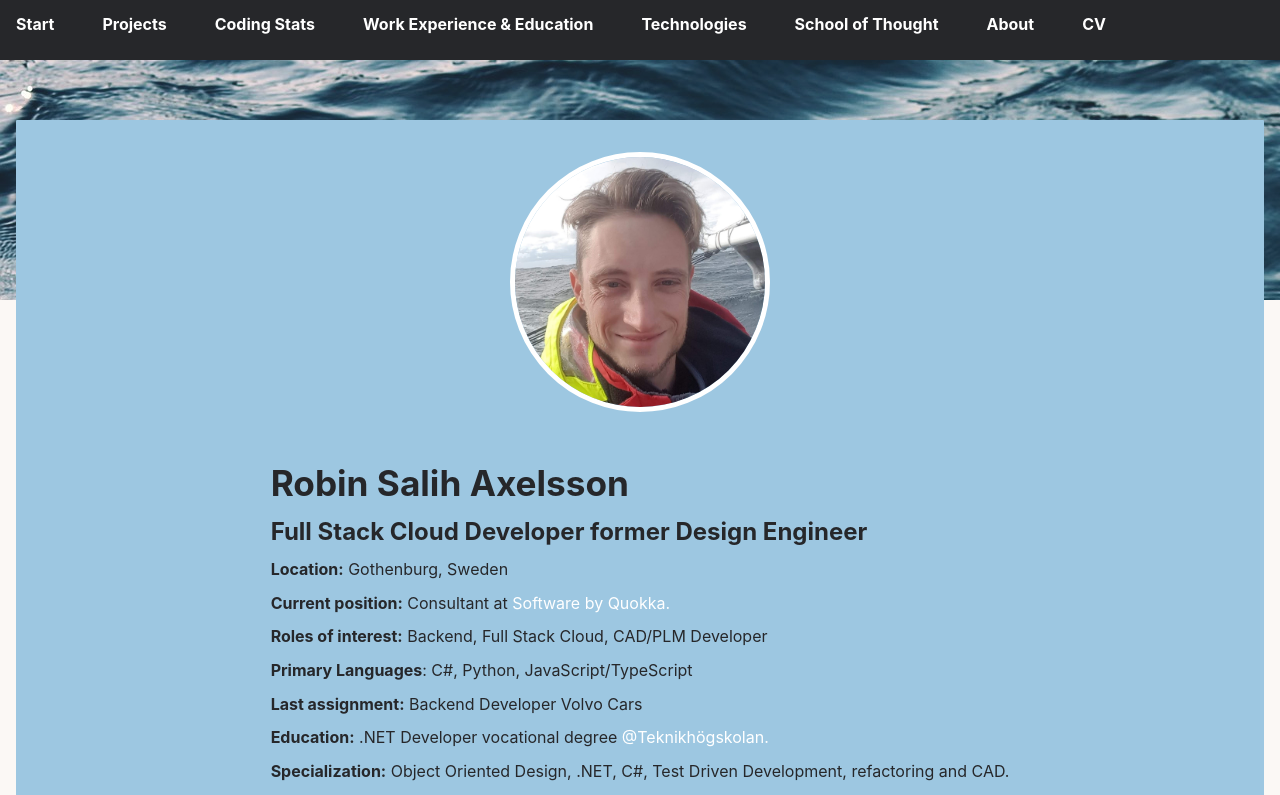
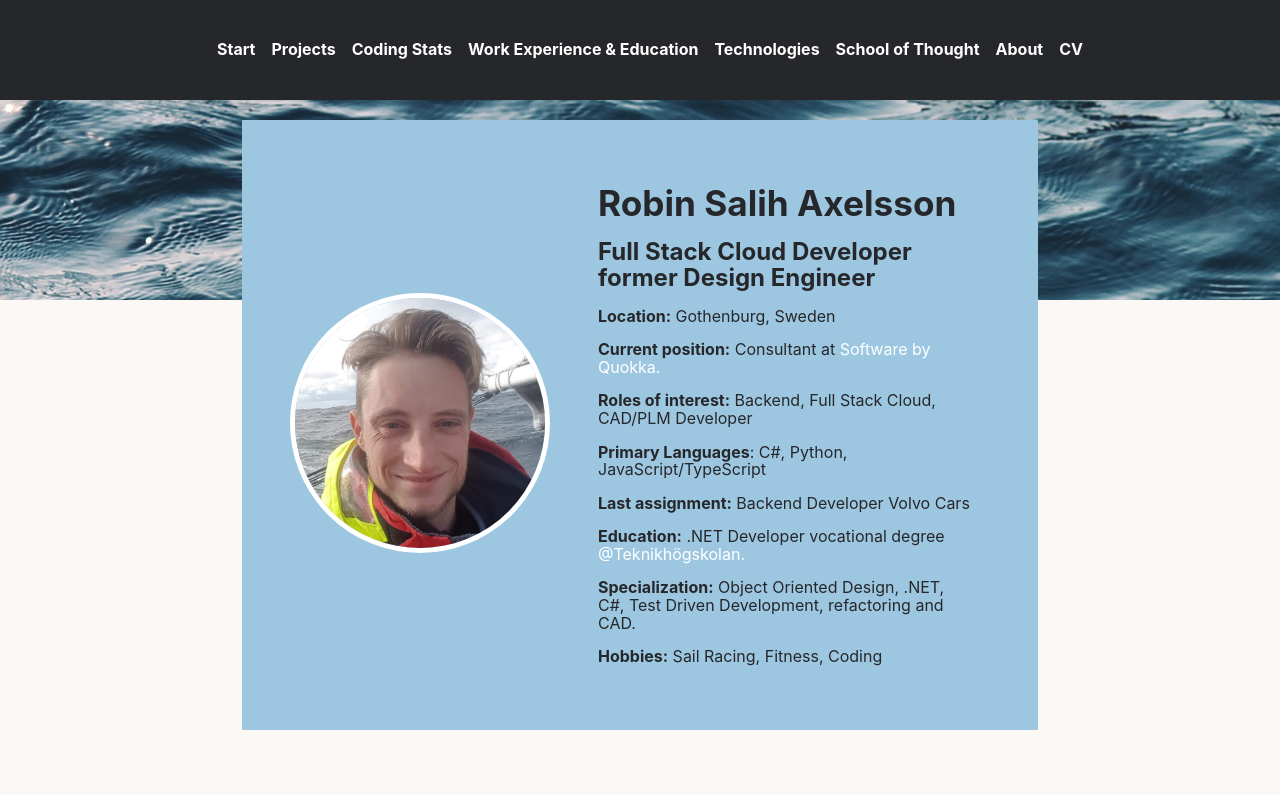
Before and after one commit to RobinAxelsson/personal-jam, a Next.js app: page /about in a window 1280 px wide. Shown: the top 795 px of the page. Built offline with nearby package versions, Linux system fonts and the light colour scheme.

Commit message:
responsive

```diff
--- a/styles/globals.css
+++ b/styles/globals.css
@@ -16,10 +16,10 @@
 }
 
 #__next {
-    position: absolute;
-    left:0;
-    top: 0;
-    right: 0;
+  position: absolute;
+  left: 0;
+  top: 0;
+  right: 0;
 }
 
 main {
@@ -43,7 +43,12 @@ main {
   padding: 0px;
 }
 
-h1, h2, h3, h4, p, li {
+h1,
+h2,
+h3,
+h4,
+p,
+li {
   margin: var(--default-margin);
   line-height: 1.1em;
 }
@@ -79,8 +84,8 @@ figure {
 */
 body {
   background-color: var(--clr-bg);
-  font-family: -apple-system, BlinkMacSystemFont, Segoe UI, Roboto, Oxygen, Ubuntu,
-    Cantarell, Fira Sans, Droid Sans, Helvetica Neue, sans-serif;
+  font-family: -apple-system, BlinkMacSystemFont, Segoe UI, Roboto, Oxygen,
+    Ubuntu, Cantarell, Fira Sans, Droid Sans, Helvetica Neue, sans-serif;
   display: flex;
   flex-direction: column;
   /* min-height: 100vh; */
@@ -93,14 +98,12 @@ body {
   position: absolute;
   z-index: -1;
   left: 0;
-  top:0;
+  top: 0;
   opacity: 0.9;
   background-image: url("/images/bg-water_1920-1280.jpg");
   width: 100%;
   height: 300px;
 }
-
-
 
 ul {
   list-style: none;
@@ -121,11 +124,10 @@ footer {
   background-color: var(--clr-font-primary);
 }
 
-
 footer {
-  position:absolute;
+  position: absolute;
   right: 0;
-  left:0;
+  left: 0;
   bottom: 0;
   /* width: 100%; */
   padding-block: 100px;
@@ -139,8 +141,6 @@ footer ul {
   margin: var(--default-margin);
 }
 
-
-
 header {
   width: 100%;
   font-weight: bold;
@@ -148,19 +148,6 @@ header {
   position: fixed;
   min-height: 60px;
 }
-
-nav ul {
-  display: flex;
-  flex-wrap: wrap;
-  gap: 1rem;
-}
-
-/* nav ul li {
-  margin: 0.5rem;
-} */
-
-
-
 
 /* .card-collection {
   max-width: var(--main-max-width);
@@ -190,7 +177,6 @@ nav ul {
 .grid-column-3 {
   grid-template-columns: auto auto auto;
 }
-
 
 .grid-column-2 {
   grid-template-columns: auto auto;
@@ -235,25 +221,58 @@ tr:nth-child(even) {
   border-color: hsla(0, 0%, 100%, 0.7);
   border-style: solid;
 }
-/*
-
-
-header:hover,
-header:active {
-  opacity: 1;
-}
-*/
 
 nav {
   display: none;
 }
 
 @media (min-width: 650px) {
+  header {
+    display: flex;
+    align-items: center;
+    justify-content: center;
+    padding-block: 20px;
+    padding-inline: 10px;
+  }
+
   nav {
     display: block;
   }
+
+  nav ul {
+    display: flex;
+    flex-direction: row;
+    flex-wrap: wrap;
+  }
+
+  nav ul li {
+    margin: 0.5rem;
+  }
+
+  footer {
+    padding-left: 175px;
+  }
+
+  .card-general {
+    padding: 3rem;
+    flex-direction: row;
+    width: 100%;
+  }
+
+  .card-collection {
+    display: flex;
+    flex-direction: column;
+    align-items: center;
+    padding: 0px;
+    max-width: 700px;
+  }
+
+  main {
+    display: flex;
+    justify-content: center;
+  }
 }
-  /* .card-general {
+/* .card-general {
     padding: 3rem;
     flex-direction: row;
   }
```
